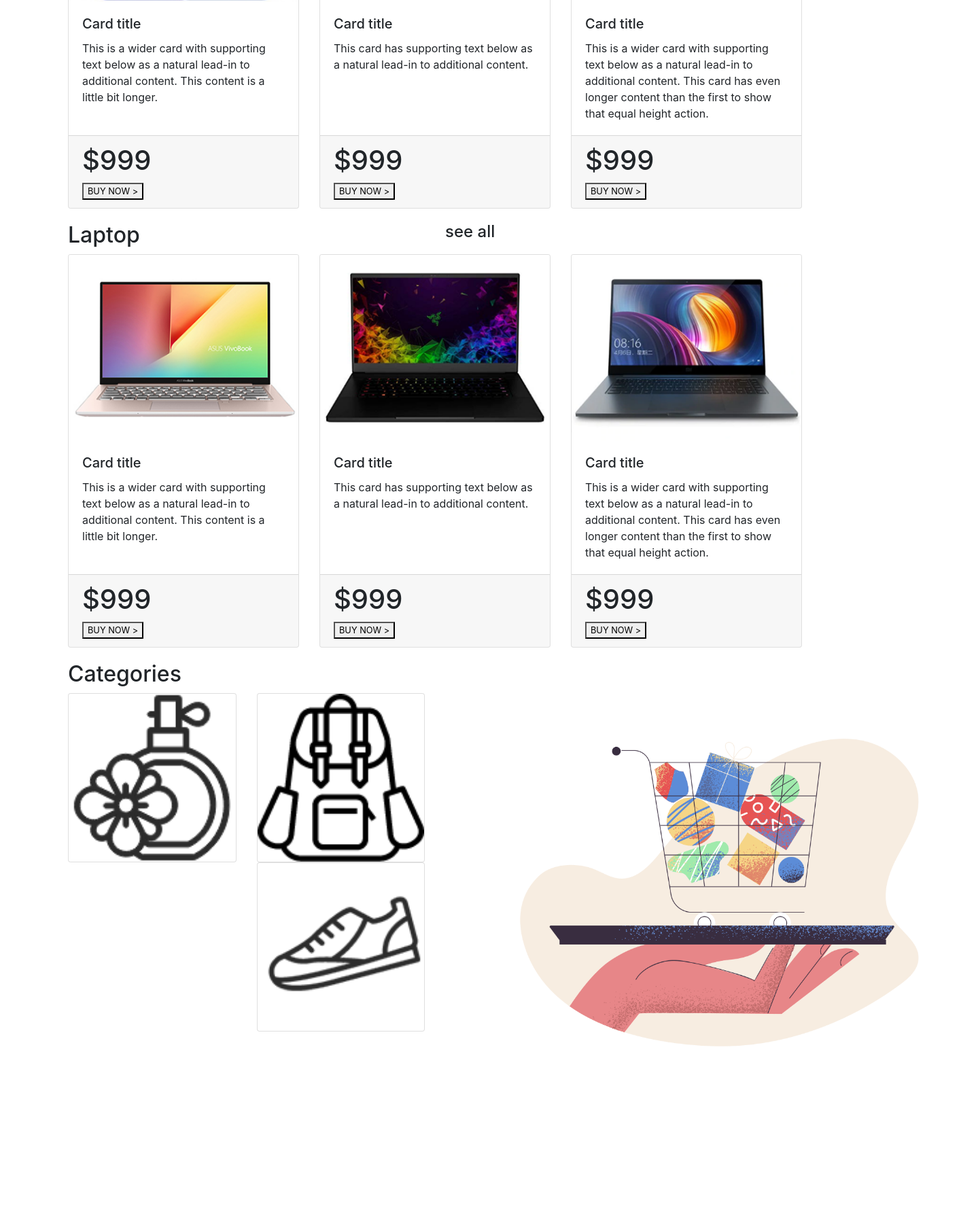
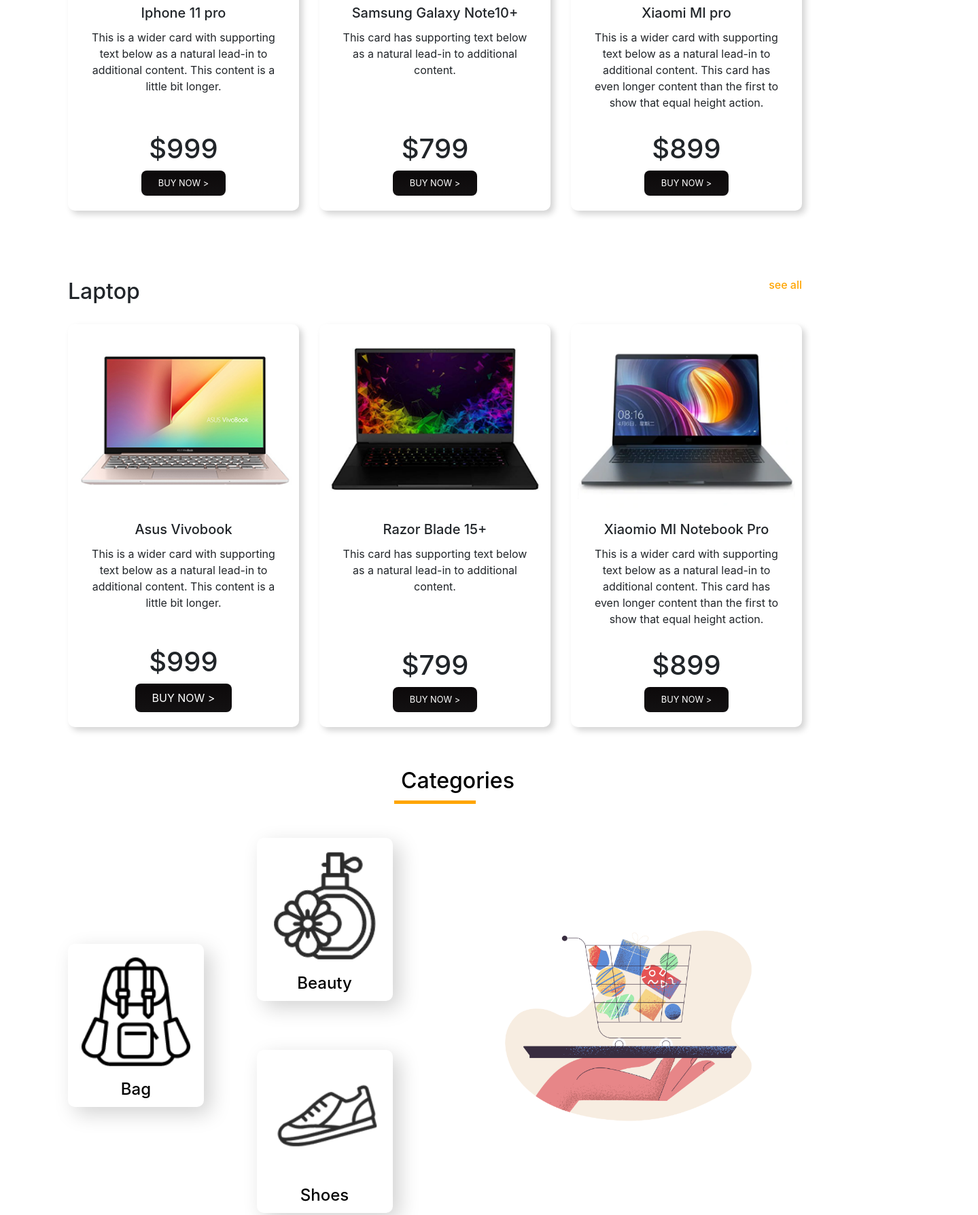
Before and after one commit to Mosharaf-41/04-project, a plain HTML site: page index.html in a window 1280 px wide. Shown: the part 948-2736 px from the top of the page at 68% size, 1439 px wide, since content can reach past the window. Before the commit the page ends 2575 px from the top, so only its background shows below. Drawn offline with nearby package versions, Linux system fonts and the light colour scheme.

Commit message:
Hot gadgets complete

```diff
--- a/index.html
+++ b/index.html
@@ -32,10 +32,10 @@
                             <a class="nav-link" href="#">Product </a>
                             </li>
                             <li class="nav-item">
-                            <a class="nav-link" href="#">About Us </a>
+                            <a class="nav-link" href="#">About </a>
                             </li>
                             <li class="nav-item">
-                            <a class="nav-link" href="#" >Contact Us</a>
+                            <a class="nav-link" href="#" >Contact</a>
                             </li>
                         </ul>
                     </div>
@@ -68,7 +68,7 @@
                 <div class="carousel-item">
                     <div class="row align-items-center">
                         <div class="col-md-7">
-                            <h1>Mi LED TV 4A PRO 32</h1>
+                            <h1>Ovator X-500</h1>
                             <P> Lorem ipsum dolor sit amet, consectetur adipisicing elit. Minus magni ullam veritatis doloribus ducimus voluptas!</P>
 
                             <button class="buy-now-button">BUY NOW > </button>
@@ -81,7 +81,7 @@
               <div class="carousel-item">
                 <div class="row align-items-center">
                     <div class="col-md-7">
-                        <h1>Mi LED TV 4A PRO 32</h1>
+                        <h1>JBC QW-999</h1>
                         <P> Lorem ipsum dolor sit amet, consectetur adipisicing elit. Minus magni ullam veritatis doloribus ducimus voluptas!</P>
 
                         <button class="buy-now-button">BUY NOW > </button>
@@ -103,122 +103,130 @@
         </div>
     </div>
 
-    <div class="container">
-        <div class="row Smartphone">
-            <div class="col-md-6"><h2>Smartphone</h2></div>
-            <div class="col-md-6"><h4>see all</h4></div>
+    <div class="container Smartphone">
+        <div class="d-flex justify-content-between all">
+           <h2>Smartphone</h2>
+            <h6>see all</h6>
           </div>
         <div class="card-deck">
             <div class="card">
               <img src="images/phone/phone-1.png" class="card-img-top" alt="...">
               <div class="card-body">
-                <h5 class="card-title">Card title</h5>
+                <h5 class="card-title">Iphone 11 pro</h5>
                 <p class="card-text">This is a wider card with supporting text below as a natural lead-in to additional content. This content is a little bit longer.</p>
               </div>
               <div class="card-footer">
                 <h1 class="doler1">$999</h1>
                 <small class="text-muted">
-                    <button class="buy-now-button1">BUY NOW > </button>
+                    <button class="buy-now-button">BUY NOW > </button>
                 </small>
               </div>
             </div>
             <div class="card">
               <img src="images/phone/phone-2.png" class="card-img-top" alt="...">
               <div class="card-body">
-                <h5 class="card-title">Card title</h5>
+                <h5 class="card-title">Samsung Galaxy Note10+</h5>
                 <p class="card-text">This card has supporting text below as a natural lead-in to additional content.</p>
               </div>
               <div class="card-footer">
-                <h1 class="doler1">$999</h1>
+                <h1 class="doler1">$799</h1>
                 <small class="text-muted">
-                    <button class="buy-now-button1">BUY NOW > </button>
+                    <button class="buy-now-button">BUY NOW > </button>
                 </small>
               </div>
             </div>
             <div class="card">
               <img src="images/phone/phone-3.png" class="card-img-top" alt="...">
               <div class="card-body">
-                <h5 class="card-title">Card title</h5>
+                <h5 class="card-title">Xiaomi MI pro</h5>
                 <p class="card-text">This is a wider card with supporting text below as a natural lead-in to additional content. This card has even longer content than the first to show that equal height action.</p>
               </div>
               <div class="card-footer">
-                <h1 class="doler1">$999</h1>
+                <h1 class="doler1">$899</h1>
                 <small class="text-muted">
-                    <button class="buy-now-button1">BUY NOW > </button>
+                    <button class="buy-now-button">BUY NOW > </button>
                 </small>
               </div>
             </div>
           </div>
 
     </div>
-    <div class="container">
-        <div class="row Smartphone">
-            <div class="col-md-6"><h2>Laptop</h2></div>
-            <div class="col-md-6"><h4>see all</h4></div>
+    <div class="container laptop">
+        <div class="d-flex justify-content-between all">
+            <h2>Laptop</h2>
+            <h6>see all</h6>
           </div>
         <div class="card-deck">
             <div class="card">
               <img src="images/laptop/product-1.png" class="card-img-top" alt="...">
               <div class="card-body">
-                <h5 class="card-title">Card title</h5>
+                <h5 class="card-title">Asus Vivobook</h5>
                 <p class="card-text">This is a wider card with supporting text below as a natural lead-in to additional content. This content is a little bit longer.</p>
               </div>
               <div class="card-footer">
                 <h1 class="doler1">$999</h1>
-                <small class="text-muted">
-                    <button class="buy-now-button1">BUY NOW > </button>
-                </small>
+
+                    <button class="buy-now-button">BUY NOW > </button>
+
               </div>
             </div>
             <div class="card">
               <img src="images/laptop/product-2.png" class="card-img-top" alt="...">
               <div class="card-body">
-                <h5 class="card-title">Card title</h5>
+                <h5 class="card-title">Razor Blade 15+</h5>
                 <p class="card-text">This card has supporting text below as a natural lead-in to additional content.</p>
               </div>
               <div class="card-footer">
-                <h1 class="doler1">$999</h1>
+                <h1 class="doler1">$799</h1>
                 <small class="text-muted">
-                    <button class="buy-now-button1">BUY NOW > </button>
+                    <button class="buy-now-button">BUY NOW > </button>
                 </small>
               </div>
             </div>
             <div class="card">
               <img src="images/laptop/product-3.png" class="card-img-top" alt="...">
               <div class="card-body">
-                <h5 class="card-title">Card title</h5>
+                <h5 class="card-title">Xiaomio MI Notebook Pro</h5>
                 <p class="card-text">This is a wider card with supporting text below as a natural lead-in to additional content. This card has even longer content than the first to show that equal height action.</p>
               </div>
               <div class="card-footer">
-                <h1 class="doler1">$999</h1>
+                <h1 class="doler1">$899</h1>
                 <small class="text-muted">
-                    <button class="buy-now-button1">BUY NOW > </button>
+                    <button class="buy-now-button">BUY NOW > </button>
                 </small>
               </div>
             </div>
           </div>
     </div>
-    <div class="container">
-            <h2>Categories</h2>
-            <div class="row categories">
+    <div class="container categories">
+            <h2>
+              Categories
+            </h2>
+
+                <div class="row d-flex align-items-center cat">
                                 <div class="col-md-3">
-                        <div class="card ">
-                                <img src="images/Categories/perfume.png" class="card-img-top" alt="...">
+                                        <div class="card1 ">
+                                                <img src="images/Categories/bag.png" class="card-img-top w-100 cat1" alt="...">
+                                                  <h4>Bag</h4>
                                               </div>
                                 </div>
                                 <div class="col-md-3">
-                        <div class="card">
-                            <img src="images/Categories/bag.png" alt="">
+                                        <div class="card1">
+                                            <img src="images/Categories/perfume.png" alt="" class="w-100 cat1 ">
+                                            <h4>Beauty</h4>
                                         </div>
-
-                        <div class="card">
-                            <img src="images/Categories/shoe.png" alt="">
+                                        <br><br><br>
+                                        <div class="card1">
+                                            <img src="images/Categories/shoe.png" alt="" class="w-100 cat1">
+                                            <h4>Shoes</h4>
                                         </div>
                               </div>
                                 <div class="col-md-6">
-                        <img src="images/Categories/pale-order.png" alt="">
+                                        <img src="images/Categories/pale-order.png" alt="" class="w-100">
                                 </div>
                             </div>
+
+
 
     </div>
 
--- a/style.css
+++ b/style.css
@@ -1,10 +1,9 @@
 
 
-.container{
-    padding-bottom: 10px;
-    padding-top: 10px;
 
-}
+
+
+
 .custom  img{
     height: 50px;
 }
@@ -13,18 +12,84 @@
    font-size: 10px;
 }
 .custom-navbar ul li {
-    padding: 20px;
+    padding: 5px;
     font-size: 15px;
 }
 
 .carousel-item{
     padding: 20px 40px;
 }
+
+.carousel-indicators {
+color: orange;
+}
 .buy-now-button{
-    background-image: linear-gradient(to bottom, #FF589B 0%,#FF136F  100%);
+    background-image: linear-gradient(to bottom, #0c090a 0%,#131112  100%);
   color: #fff;
   cursor: pointer;
   border: none;
   border-radius: 8px;
   padding: 9px 25px;
 }
+.card{
+    border: none;
+    border-radius: 10px;
+    box-shadow: 5px 5px 10px lightgray;
+    text-align: center;
+    padding: 10px 10px;
+
+}
+.Smartphone{
+    padding-top: 50px;
+    padding-bottom: 50px;
+    height: 100%;
+}
+.laptop{
+    padding-top: 50px;
+}
+.all{
+    padding-bottom: 20px;
+}
+.card-footer{
+    background-color: #fff;
+    border: none;
+}
+h6{
+    float: right;
+    color: orange;
+}
+.categories{
+    padding-top: 50px;
+     padding-bottom: 50px;
+    color: #000;
+
+}
+.categories h2{
+   margin: 0 auto;
+    width: 120px;
+    border-bottom: 5px solid orange;
+
+    padding: 10px;
+}
+.card1{
+
+    width:200px;
+    height: 240px;
+    border: none;
+    border-radius: 10px;
+    box-shadow: 10px 10px 30px lightgray;
+    text-align: center;
+
+}
+.cat1{
+    width: 100px;
+    height: 200px;
+}
+
+.w-100{
+    padding: 20px;
+    border-radius: 10px 15px;
+}
+.cat{
+    padding-top: 50px;
+}
```
Lines whose indentation alone changed are shown as unchanged.
